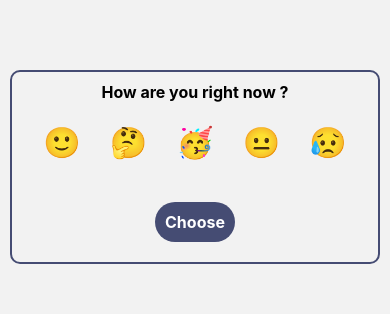
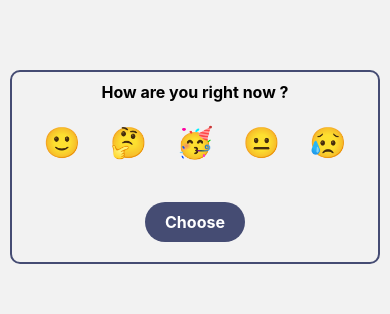
Before and after one commit to ArtyomZayarny/react-native-demo, a React Native app: screen / in a window 390 px wide. Shown: the part 263-577 px from the top of the page. Built offline with nearby package versions, Linux system fonts and the light colour scheme.

Commit message:
Fix choose button styles

```diff
--- a/app.json
+++ b/app.json
@@ -23,7 +23,8 @@
       "adaptiveIcon": {
         "foregroundImage": "./assets/adaptive-icon.png",
         "backgroundColor": "#FFFFFF"
-      }
+      },
+      "package": "com.timaz.myapp"
     },
     "web": {
       "favicon": "./assets/favicon.png"
--- a/package.json
+++ b/package.json
@@ -15,6 +15,7 @@
     "date-fns": "^2.28.0",
     "expo": "~44.0.0",
     "expo-status-bar": "~1.2.0",
+    "expo-updates": "~0.11.6",
     "react": "17.0.1",
     "react-dom": "17.0.1",
     "react-native": "0.64.3",
--- a/src/components/MoodItemRow.tsx
+++ b/src/components/MoodItemRow.tsx
@@ -33,6 +33,7 @@ const styles = StyleSheet.create({
   },
   iconAndDescription: {
     flexDirection: 'row',
+    alignItems:'center',
   },
   moodValue: {
     fontSize: 30,
--- a/src/components/MoodTracker.tsx
+++ b/src/components/MoodTracker.tsx
@@ -1,5 +1,5 @@
 import React from 'react';
-import { StyleSheet, View, Text, Pressable, Button } from 'react-native';
+import { StyleSheet, View, Text, Pressable } from 'react-native';
 import { MoodOptionType } from '../../types';
 import { theme } from '../theme';
 
@@ -25,10 +25,11 @@ export const MoodTracker: React.FC<MoodPickerProps> = ({
     }
   }, [handleSelectMood, selectedMood]);
   return (
-    <View style={styles.moodOptions}>
+    <View style={styles.moodBlock}>
       <Text style={styles.text}>How are you right now ?</Text>
+      <View style={styles.moodOptionList}>
         {moodOptions.map((option) => (
-        <View>
+          <View key={option.emoji}>
             <Pressable
               onPress={() => setSelectedMood(option)}
               style={[
@@ -49,8 +50,10 @@ export const MoodTracker: React.FC<MoodPickerProps> = ({
             </Text>
           </View>
         ))}
-      <View style={styles.btnArea}>
-        <Pressable style={styles.container} onPress={handleSelect}>
+      </View>
+
+      <View style={styles.container}>
+        <Pressable onPress={handleSelect}>
           <Text style={styles.buttonText}>Choose</Text>
         </Pressable>
       </View>
@@ -58,9 +61,12 @@ export const MoodTracker: React.FC<MoodPickerProps> = ({
   );
 };
 const styles = StyleSheet.create({
-  moodOptions: {
+  moodOptionList: {
     flexDirection: 'row',
     justifyContent: 'space-between',
+  },
+  moodBlock: {
+    flexDirection: 'column',
     paddingHorizontal: 20,
     borderWidth: 2,
     borderColor: theme.colorPurple,
@@ -97,13 +103,7 @@ const styles = StyleSheet.create({
     fontWeight: 'bold',
     textAlign: 'center',
   },
-  btnArea: {
-    display: 'flex',
-    justifyContent: 'center',
-    width: '100%',
-  },
   container: {
-    flex: 1,
     flexDirection: 'row',
     justifyContent: 'center',
   },
@@ -111,6 +111,7 @@ const styles = StyleSheet.create({
     marginVertical: 20,
     backgroundColor: theme.colorPurple,
     padding: 10,
+    paddingHorizontal: 20,
     borderRadius: 30,
     fontSize: 16,
     fontWeight: 'bold',
```
Also changed, not shown: 1 other file (tests, documents, lock files or other folders). Lines whose indentation alone changed are shown as unchanged.
